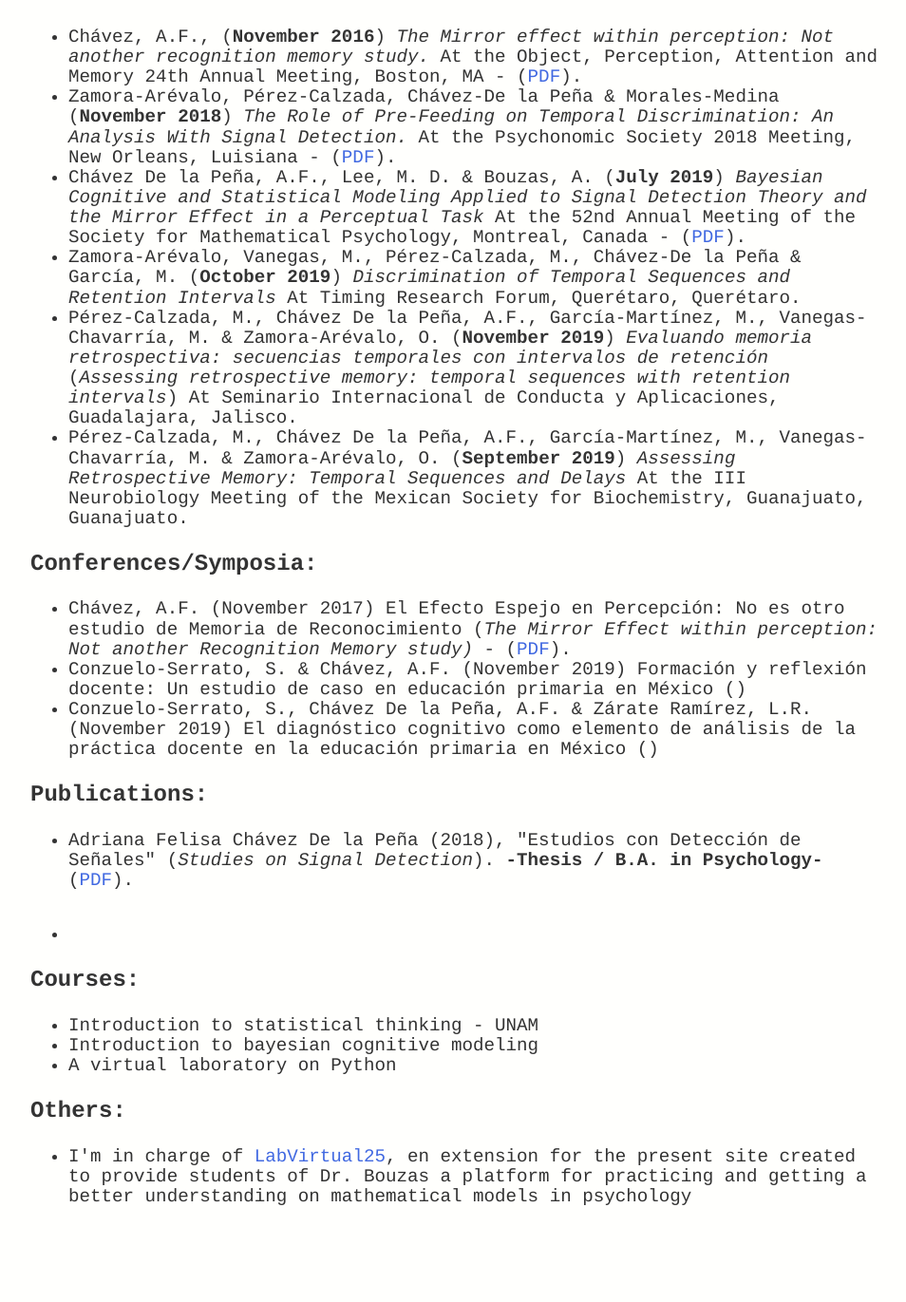
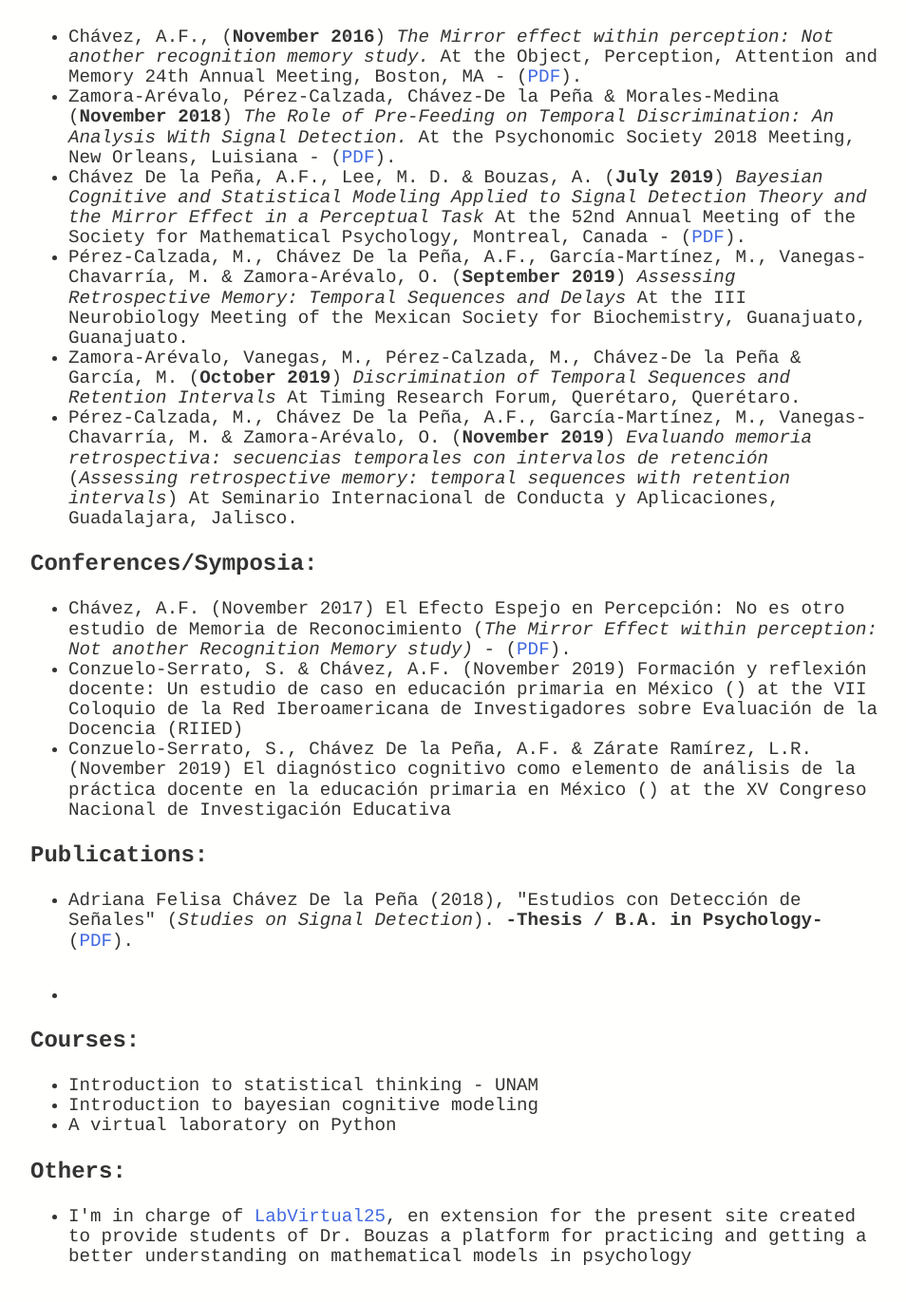
Before and after one commit to BouzasLab25/bouzaslab25.github.io, a Jekyll site: the page built from people/felisa.html, in a window 1280 px wide and 1400 px high, scrolled down 1911 px. Shown: the top 1371 px of the window at 95% size, without its empty margins (160-1114 px from the left). Built offline with Jekyll 4.4.1, drawn with Linux system fonts in a browser that asks for light colours.

Commit message:
Update felisa.html

```diff
--- a/people/felisa.html
+++ b/people/felisa.html
@@ -51,15 +51,15 @@
 		<li class='ho' > Chávez, A.F., (<b>November 2016</b>) <i> The Mirror effect within perception: Not another recognition memory study.</i> At the Object, Perception, Attention and Memory 24th Annual Meeting, Boston, MA - (<a class='link' href="/documents/poster_felisa_2016.pdf" target="_blank">PDF</a>). </li>
 		<li class='ho' > Zamora-Arévalo, Pérez-Calzada, Chávez-De la Peña & Morales-Medina (<b>November 2018</b>) <i>The Role of Pre-Feeding on Temporal Discrimination: An Analysis With Signal Detection.</i> At the Psychonomic Society 2018 Meeting, New Orleans, Luisiana - (<a class='link' href="/documents/poster_Psychonomics2018_Zam.pdf" target="_blank">PDF</a>). </li>
 		<li class='ho' > Chávez De la Peña, A.F., Lee, M. D. & Bouzas, A. (<b>July 2019</b>) <i> Bayesian Cognitive and Statistical Modeling Applied to Signal Detection Theory and the Mirror Effect in a Perceptual Task </i> At the 52nd Annual Meeting of the Society for Mathematical Psychology, Montreal, Canada - (<a class='link' href="/documents/Poster_Adriana_MathPsych2019.pdf" target="_blank">PDF</a>). </li>
+		<li class='ho' > Pérez-Calzada, M., Chávez De la Peña, A.F., García-Martínez, M., Vanegas-Chavarría, M. & Zamora-Arévalo, O. (<b>September 2019</b>) <i>Assessing Retrospective Memory: Temporal Sequences and Delays</i> At the III Neurobiology Meeting of the Mexican Society for Biochemistry, Guanajuato, Guanajuato.</li>
 		<li class='ho' > Zamora-Arévalo, Vanegas, M., Pérez-Calzada, M.,  Chávez-De la Peña & García, M. (<b>October 2019</b>) <i>Discrimination of Temporal Sequences and Retention Intervals</i> At Timing Research Forum, Querétaro, Querétaro. </li>
 		<li class='ho' > Pérez-Calzada, M., Chávez De la Peña, A.F., García-Martínez, M., Vanegas-Chavarría, M. & Zamora-Arévalo, O. (<b>November 2019</b>) <i>Evaluando memoria retrospectiva: secuencias temporales con intervalos de retención</i> (<i>Assessing retrospective memory: temporal sequences with retention intervals</i>) At Seminario Internacional de Conducta y Aplicaciones, Guadalajara, Jalisco. </li>
-		<li class='ho' > Pérez-Calzada, M., Chávez De la Peña, A.F., García-Martínez, M., Vanegas-Chavarría, M. & Zamora-Arévalo, O. (<b>September 2019</b>) <i>Assessing Retrospective Memory: Temporal Sequences and Delays</i> At the III Neurobiology Meeting of the Mexican Society for Biochemistry, Guanajuato, Guanajuato.</li>
-</ul>
+		</ul>
 <p style="text-align:justify"><b>Conferences/Symposia:</b></p>
 	<ul>
 	<li class='ho' >Chávez, A.F. (November 2017) El Efecto Espejo en Percepción: No es otro estudio de Memoria de Reconocimiento (<i>The Mirror Effect within perception: Not another Recognition Memory study)</i> - (<a class='link' href="/presentations/SINCAVI_Felisa.pdf" target="_blank">PDF</a>). </li>
-	<li class='ho'> Conzuelo-Serrato, S. & Chávez, A.F. (November 2019) Formación y reflexión docente: Un estudio de caso en educación primaria en México (<i></i>) </li>
-	<li class='ho'> Conzuelo-Serrato, S., Chávez De la Peña, A.F. & Zárate Ramírez, L.R. (November 2019) El diagnóstico cognitivo como elemento de análisis de la práctica docente en la educación primaria en México (<i></i>) </li>
+	<li class='ho'> Conzuelo-Serrato, S. & Chávez, A.F. (November 2019) Formación y reflexión docente: Un estudio de caso en educación primaria en México (<i></i>) at the VII Coloquio de la Red Iberoamericana de Investigadores sobre Evaluación de la Docencia (RIIED)</li>
+	<li class='ho'> Conzuelo-Serrato, S., Chávez De la Peña, A.F. & Zárate Ramírez, L.R. (November 2019) El diagnóstico cognitivo como elemento de análisis de la práctica docente en la educación primaria en México (<i></i>) at the XV Congreso Nacional de Investigación Educativa</li>
  	</ul>
 <p style="text-align:justify"><b>Publications:</b></p>
 	<ul>
```
